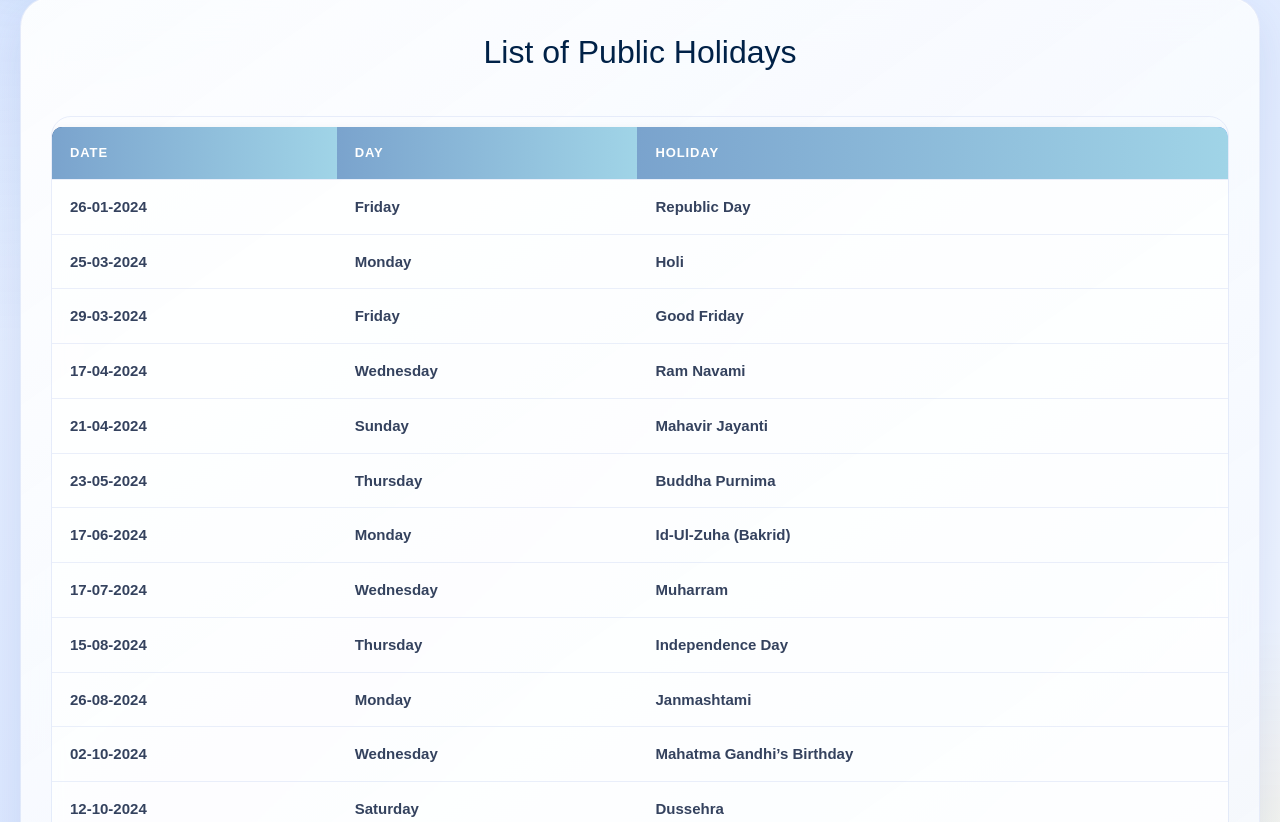
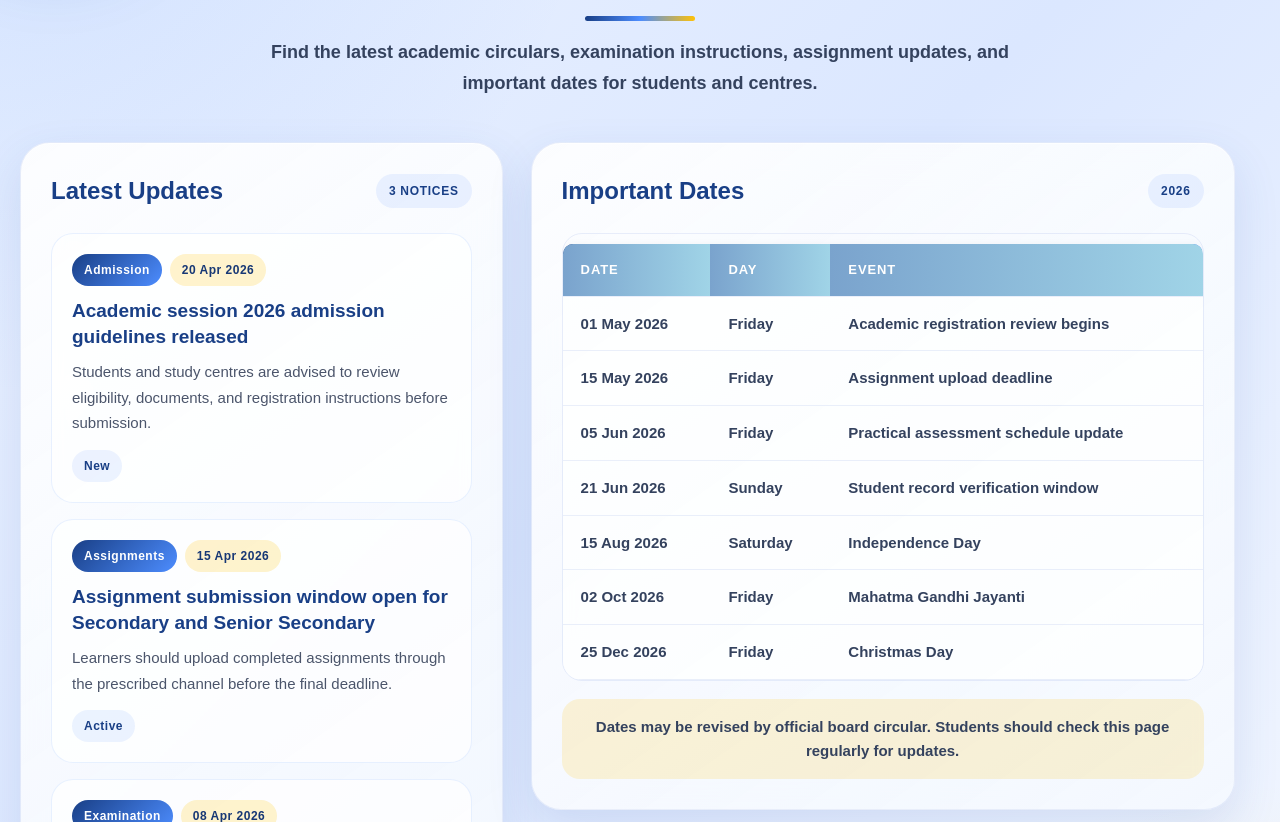
Before and after one commit to ranvijaysingh0741/ERP-SYSTEM, a React (Create React App) app in the folder frontend/: page /academic-notices in a window 1280 px wide. Shown: the part 438-1260 px from the top of the page. Built offline with nearby package versions, Linux system fonts and the light colour scheme.

Commit message:
Refactor AcademicNotices component to include notices

```diff
--- a/frontend/src/landing/pages/AcademicNotices.js
+++ b/frontend/src/landing/pages/AcademicNotices.js
@@ -1,32 +1,83 @@
 import React from "react";
 import "./AcademicNotices.css";
 
-const AcademicNotices = () => {
-  const holidays = [
-    { date: "26-01-2024", day: "Friday", name: "Republic Day" },
-    { date: "25-03-2024", day: "Monday", name: "Holi" },
-    { date: "29-03-2024", day: "Friday", name: "Good Friday" },
-    { date: "17-04-2024", day: "Wednesday", name: "Ram Navami" },
-    { date: "21-04-2024", day: "Sunday", name: "Mahavir Jayanti" },
-    { date: "23-05-2024", day: "Thursday", name: "Buddha Purnima" },
-    { date: "17-06-2024", day: "Monday", name: "Id-Ul-Zuha (Bakrid)" },
-    { date: "17-07-2024", day: "Wednesday", name: "Muharram" },
-    { date: "15-08-2024", day: "Thursday", name: "Independence Day" },
-    { date: "26-08-2024", day: "Monday", name: "Janmashtami" },
-    { date: "02-10-2024", day: "Wednesday", name: "Mahatma Gandhi’s Birthday" },
-    { date: "12-10-2024", day: "Saturday", name: "Dussehra" },
-    { date: "31-10-2024", day: "Thursday", name: "Diwali" },
-    { date: "15-11-2024", day: "Friday", name: "Guru Nanak’s Birthday" },
-    { date: "25-12-2024", day: "Wednesday", name: "Christmas Day" },
+const notices = [
+  {
+    date: "20 Apr 2026",
+    tag: "Admission",
+    title: "Academic session 2026 admission guidelines released",
+    description:
+      "Students and study centres are advised to review eligibility, documents, and registration instructions before submission.",
+    status: "New",
+  },
+  {
+    date: "15 Apr 2026",
+    tag: "Assignments",
+    title: "Assignment submission window open for Secondary and Senior Secondary",
+    description:
+      "Learners should upload completed assignments through the prescribed channel before the final deadline.",
+    status: "Active",
+  },
+  {
+    date: "08 Apr 2026",
+    tag: "Examination",
+    title: "Practical examination instructions for vocational subjects",
+    description:
+      "Academic centres must follow the practical assessment format and maintain student attendance records.",
+    status: "Important",
+  },
 ];
 
+const calendar = [
+  { date: "01 May 2026", day: "Friday", event: "Academic registration review begins" },
+  { date: "15 May 2026", day: "Friday", event: "Assignment upload deadline" },
+  { date: "05 Jun 2026", day: "Friday", event: "Practical assessment schedule update" },
+  { date: "21 Jun 2026", day: "Sunday", event: "Student record verification window" },
+  { date: "15 Aug 2026", day: "Saturday", event: "Independence Day" },
+  { date: "02 Oct 2026", day: "Friday", event: "Mahatma Gandhi Jayanti" },
+  { date: "25 Dec 2026", day: "Friday", event: "Christmas Day" },
+];
+
+const AcademicNotices = () => {
   return (
     <section className="academic-page">
       <div className="academic-container">
-        <h1 className="academic-title">ACADEMIC NOTICE</h1>
+        <div className="academic-header">
+          <span className="academic-badge">Notice Desk</span>
+          <h1 className="academic-title">Academic Notices</h1>
+          <p>
+            Find the latest academic circulars, examination instructions,
+            assignment updates, and important dates for students and centres.
+          </p>
+        </div>
 
-        <div className="academic-card">
-          <h2>List of Public Holidays</h2>
+        <div className="academic-layout">
+          <div className="academic-card notice-panel">
+            <div className="academic-card-heading">
+              <h2>Latest Updates</h2>
+              <span>{notices.length} notices</span>
+            </div>
+
+            <div className="academic-notice-list">
+              {notices.map((notice) => (
+                <article className="academic-notice" key={notice.title}>
+                  <div className="academic-notice-meta">
+                    <span>{notice.tag}</span>
+                    <time>{notice.date}</time>
+                  </div>
+                  <h3>{notice.title}</h3>
+                  <p>{notice.description}</p>
+                  <strong>{notice.status}</strong>
+                </article>
+              ))}
+            </div>
+          </div>
+
+          <div className="academic-card calendar-panel">
+            <div className="academic-card-heading">
+              <h2>Important Dates</h2>
+              <span>2026</span>
+            </div>
 
             <div className="table-wrapper">
               <table className="holiday-table">
@@ -34,20 +85,34 @@ const AcademicNotices = () => {
                   <tr>
                     <th>Date</th>
                     <th>Day</th>
-                  <th>Holiday</th>
+                    <th>Event</th>
                   </tr>
                 </thead>
                 <tbody>
-                {holidays.map((item, index) => (
-                  <tr key={index}>
+                  {calendar.map((item) => (
+                    <tr key={item.event}>
                       <td>{item.date}</td>
                       <td>{item.day}</td>
-                    <td>{item.name}</td>
+                      <td>{item.event}</td>
                     </tr>
                   ))}
                 </tbody>
               </table>
             </div>
+
+            <div className="academic-note">
+              Dates may be revised by official board circular. Students should
+              check this page regularly for updates.
+            </div>
+          </div>
+        </div>
+
+        <div className="academic-help">
+          <h2>For Academic Centres</h2>
+          <p>
+            Please circulate all notices to enrolled students and maintain
+            acknowledgement records wherever required.
+          </p>
         </div>
       </div>
     </section>
```
Lines whose indentation alone changed are shown as unchanged.
